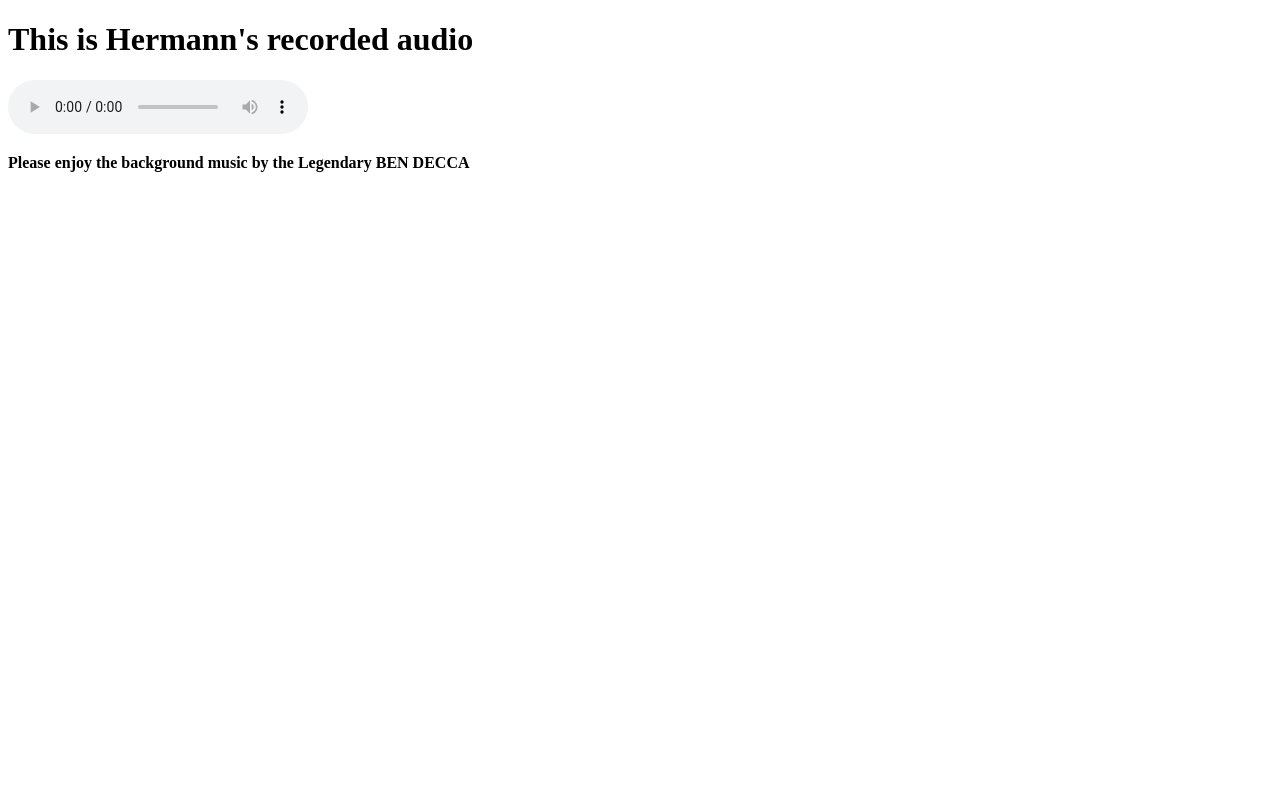
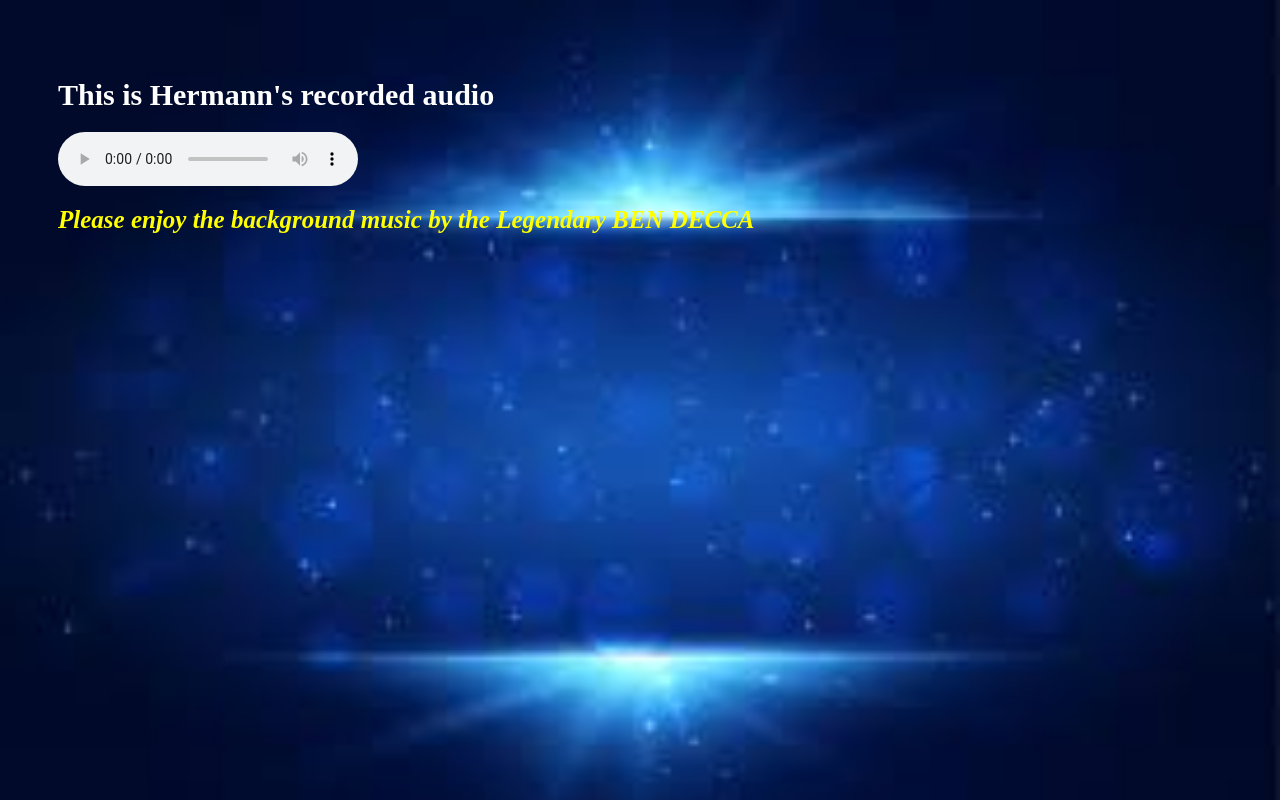
Before and after one commit to hermannelangwe/hermannAudio, a plain HTML site: page index.html in a window 1280 px wide. Drawn offline with Linux system fonts and the light colour scheme.

Commit message:
css added

```diff
--- a/index.html
+++ b/index.html
@@ -2,6 +2,12 @@
 <html>
 <head>
 	<title>My recorded Audio</title>
+	<style>
+		body {padding: 50px; border:10px solid-green; background-size: cover; background-repeat: no background-repeat;
+			background-image: url(ba.jpg);}
+		h1 {color: white; font-size: 30px;}
+		b {color: yellow; font-size: 25px; font-style: italic;}
+	</style>
 </head>
 <body>
 	<h1> This is Hermann's recorded audio</h1>
@@ -9,6 +15,7 @@
 	<source src="Voice.mp3" type="audio/mpeg">
 	<source src="Voice.ogg" type="audio/ogg"> audio element not supported by our browser
 </audio>
+<br/>
 <p><b> Please enjoy the background music by the Legendary BEN DECCA</b></p>
 </body>
 </html>
```
Also changed, not shown: ba.jpg (added).
